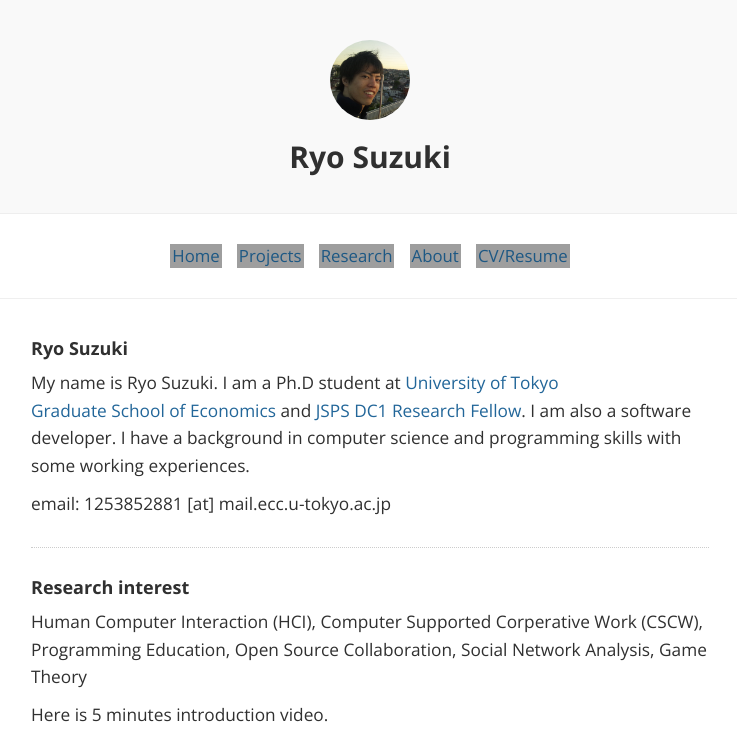
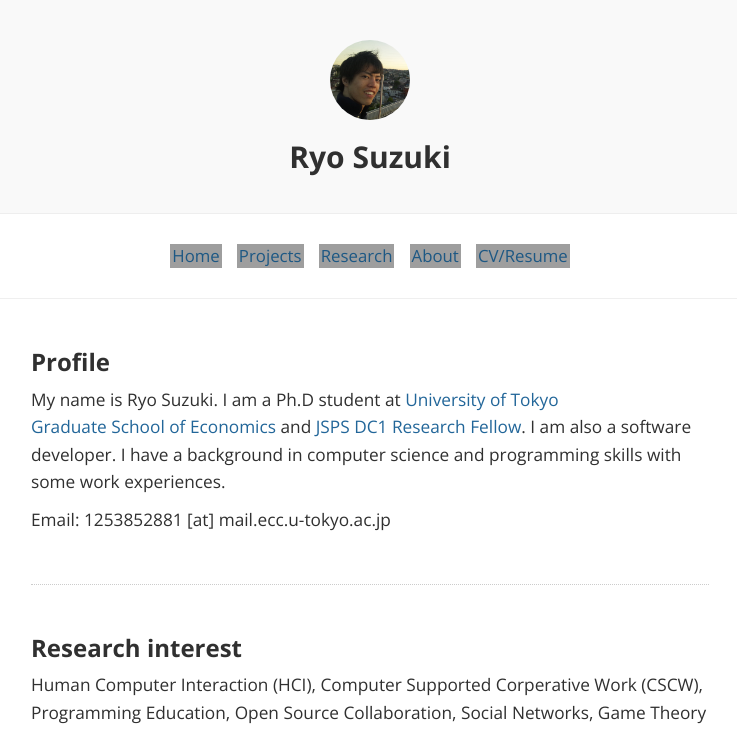
Before and after one commit to ryooopan/homepage, a Jekyll site: the page built from index.md, in a window 1280 px wide, cut to the strip 0-739 px from the top of the page. Shown: the whole strip, without its empty margins (270-1007 px from the left). Built offline with Jekyll 4.4.1, drawn with Linux system fonts in a browser that asks for light colours; nearby versions of some CDN libraries; Markdown is read by kramdown in place of the engine named in the settings; comment, search, counter and statistics services are not loaded; some of the changed text lies outside the part shown; grey boxes are pictures that could not be loaded.

Commit message:
edit stylesheet

```diff
--- a/_layouts/index.html
+++ b/_layouts/index.html
@@ -9,7 +9,9 @@
     <div id='container'>
       {% include links.html %}
       <div class="content">
-        {{ content }}
+	<section class='post'>
+          {{ content }}
+	</section>
       </div>
     </div>
     {% include footer.html %}
--- a/index.md
+++ b/index.md
@@ -1,25 +1,25 @@
 ---
-layout: page
+layout: index
 ---
 
-#### Ryo Suzuki
+### Profile
 
 My name is Ryo Suzuki.
 I am a Ph.D student at [University of Tokyo](http://www.u-tokyo.ac.jp/en/) [Graduate School of Economics](http://www.e.u-tokyo.ac.jp/index-e.html) and [JSPS DC1 Research Fellow](http://www.jsps.go.jp/english/index.html).
 I am also a software developer.
-I have a background in computer science and programming skills with some working experiences.
+I have a background in computer science and programming skills with some work experiences.
 
-email: 1253852881 [at] mail.ecc.u-tokyo.ac.jp
+Email: 1253852881 [at] mail.ecc.u-tokyo.ac.jp
 
 
 ---
 
 
-#### Research interest
+### Research interest
 
-Human Computer Interaction (HCI), Computer Supported Corperative Work (CSCW), Programming Education, Open Source Collaboration, Social Network Analysis, Game Theory
+Human Computer Interaction (HCI), Computer Supported Corperative Work (CSCW), Programming Education, Open Source Collaboration, Social Networks, Game Theory
 
-Here is 5 minutes introduction video.
+You can see 5 minutes research introduction video in the below.
 
 <div class="video-container">
 <iframe width="853" height="480" src="//www.youtube.com/embed/Tb3HL701QSQ" frameborder="0" allowfullscreen></iframe>
--- a/stylesheets/style.css
+++ b/stylesheets/style.css
@@ -240,7 +240,7 @@ a, .as-link {
 hr {
   border: 0;
   border-bottom: 1px dotted #CCC;
-  margin: 30px 60px;
+  margin: 50px 60px;
 }
 
 ul.posts, ul.posts li {
```
Also changed, not shown: about.md (+6 -6 lines), projects.md (+8 -8 lines), research.md (+3 -3 lines).
